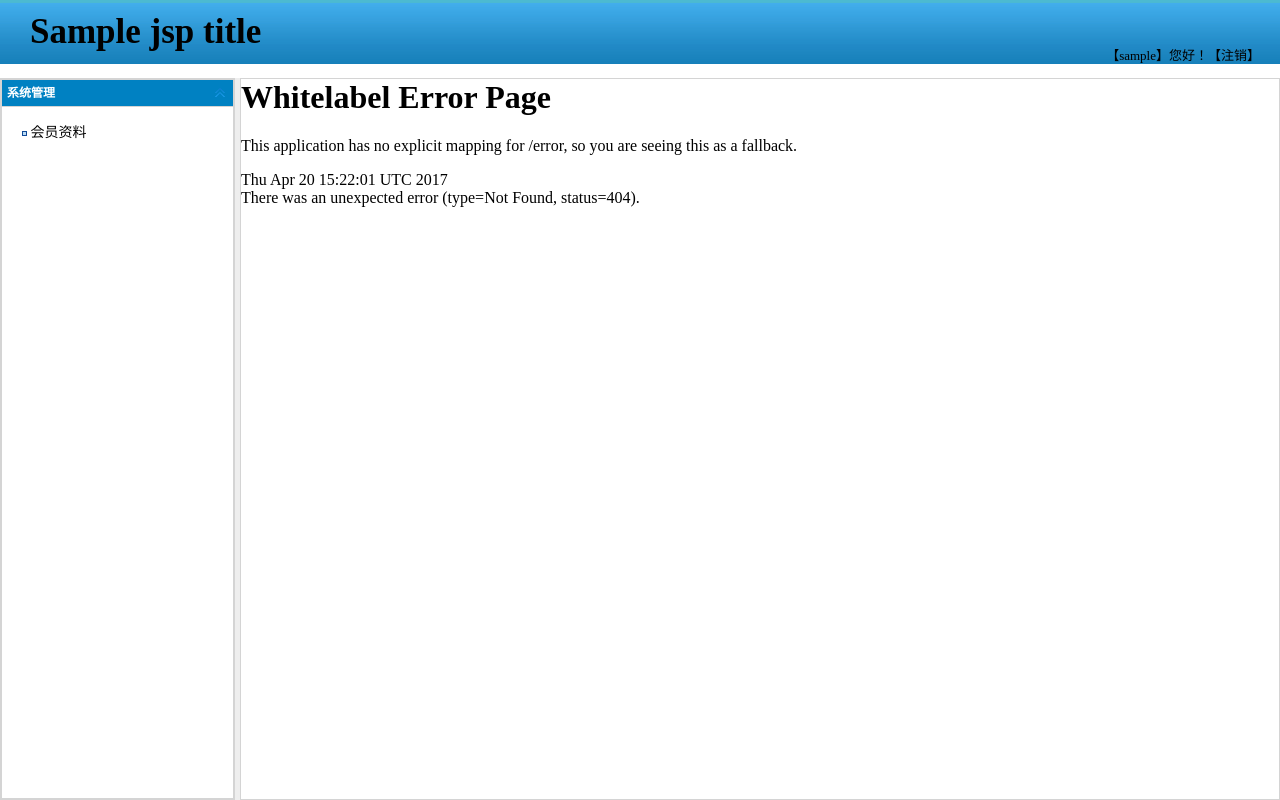
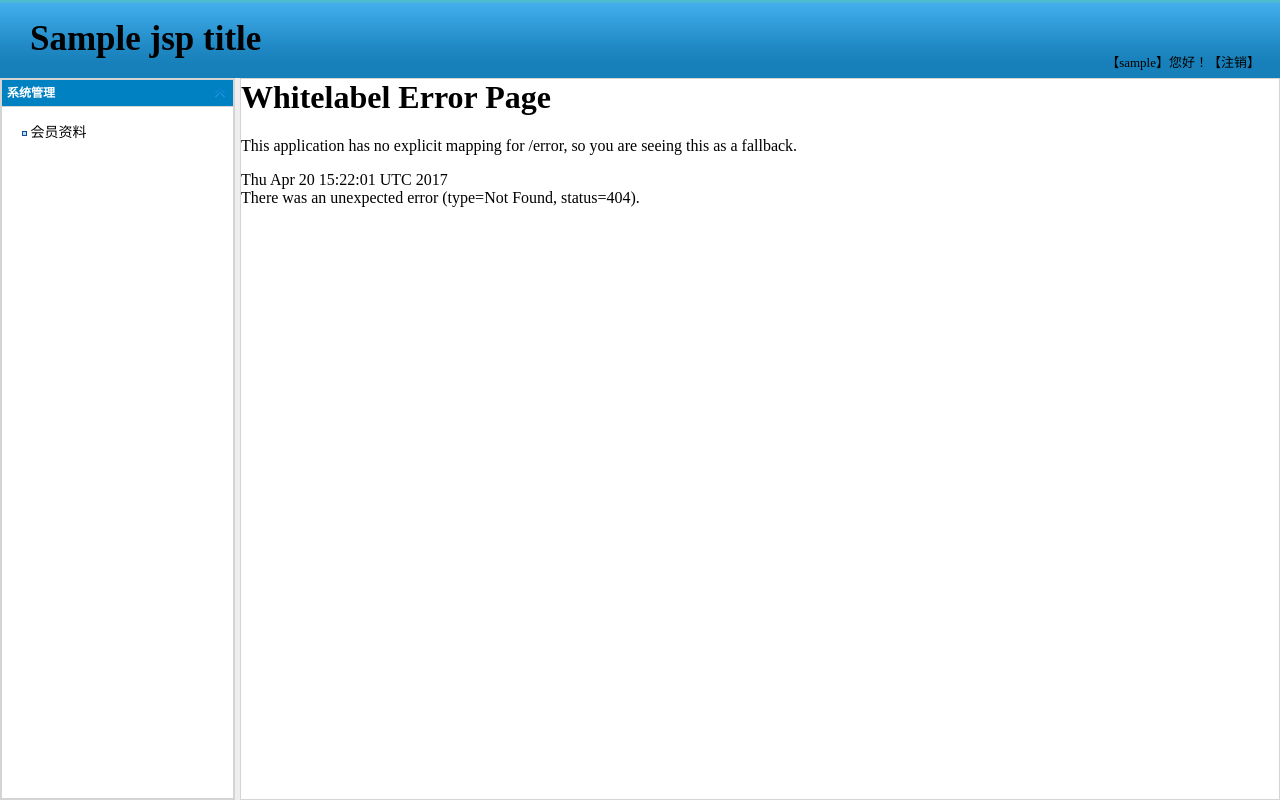
Before and after one commit to ManDzp/GymVipManages, a Java web app: template gym-vip/src/main/webapp/WEB-INF/view/admin/index.jsp in a window 1280 px wide. Run offline with Spring Boot 4, a stand-in JSP engine, Linux system fonts and the light colour scheme; the template is opened without the code that fills it: most values are stand-ins (such as "Sample title", 1, 10 or a date in 2020); the project's own start-up code is not run, and a stand-in starts its controllers and pages; some libraries are stand-ins or nearby versions.

Commit message:
后台头部文字高度

```diff
--- a/gym-vip/src/main/webapp/WEB-INF/view/admin/admin_top.jsp
+++ b/gym-vip/src/main/webapp/WEB-INF/view/admin/admin_top.jsp
@@ -4,12 +4,21 @@
 <c:set var="ctx" value="${pageContext.request.contextPath}" />
 <link rel="stylesheet" type="text/css" href="${ctx}/deco/north.css">
 
+<style type="text/css">
+.admin-top-title {
+	font-size: 35px;
+	font-weight: bold;
+	padding-left: 30px;
+	height: 78px;
+	line-height: 78px;
+}
+</style>
+
 <table width="100%" border="0" cellspacing="0" cellpadding="0"
 	style="background-repeat: repeat-x; background-image: url('${ctx}/deco/img/header9.jpg');">
 	<tr>
 		<td rowspan="2" width="70%">
-			<div class="admin-top-title"
-				style="font-size: 35px; font-weight: bold; padding-left: 30px;">${jsp_title}</div>
+			<div class="admin-top-title">${jsp_title}</div>
 		</td>
 		<td width="30%" height="45"></td>
 	</tr>
```
